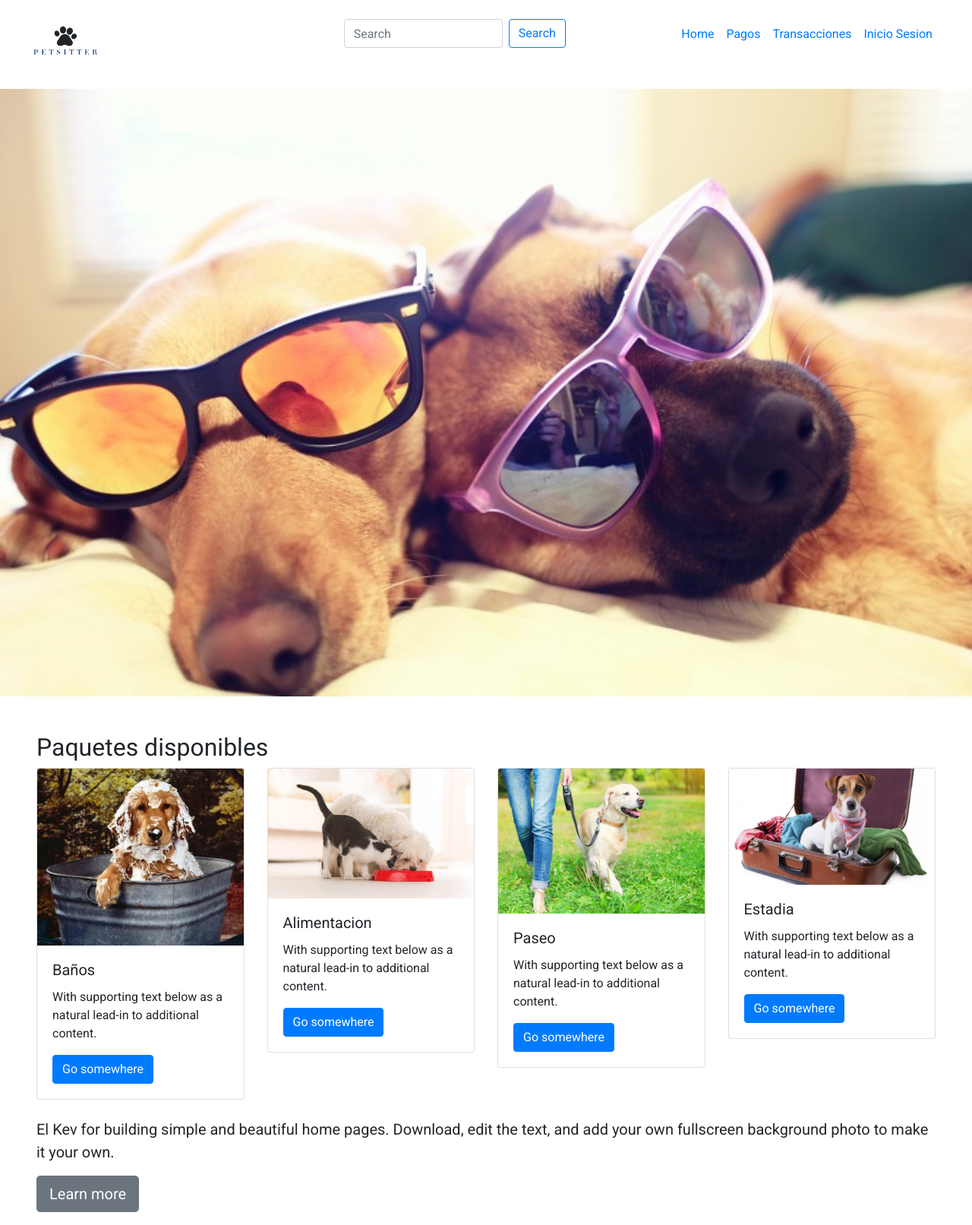
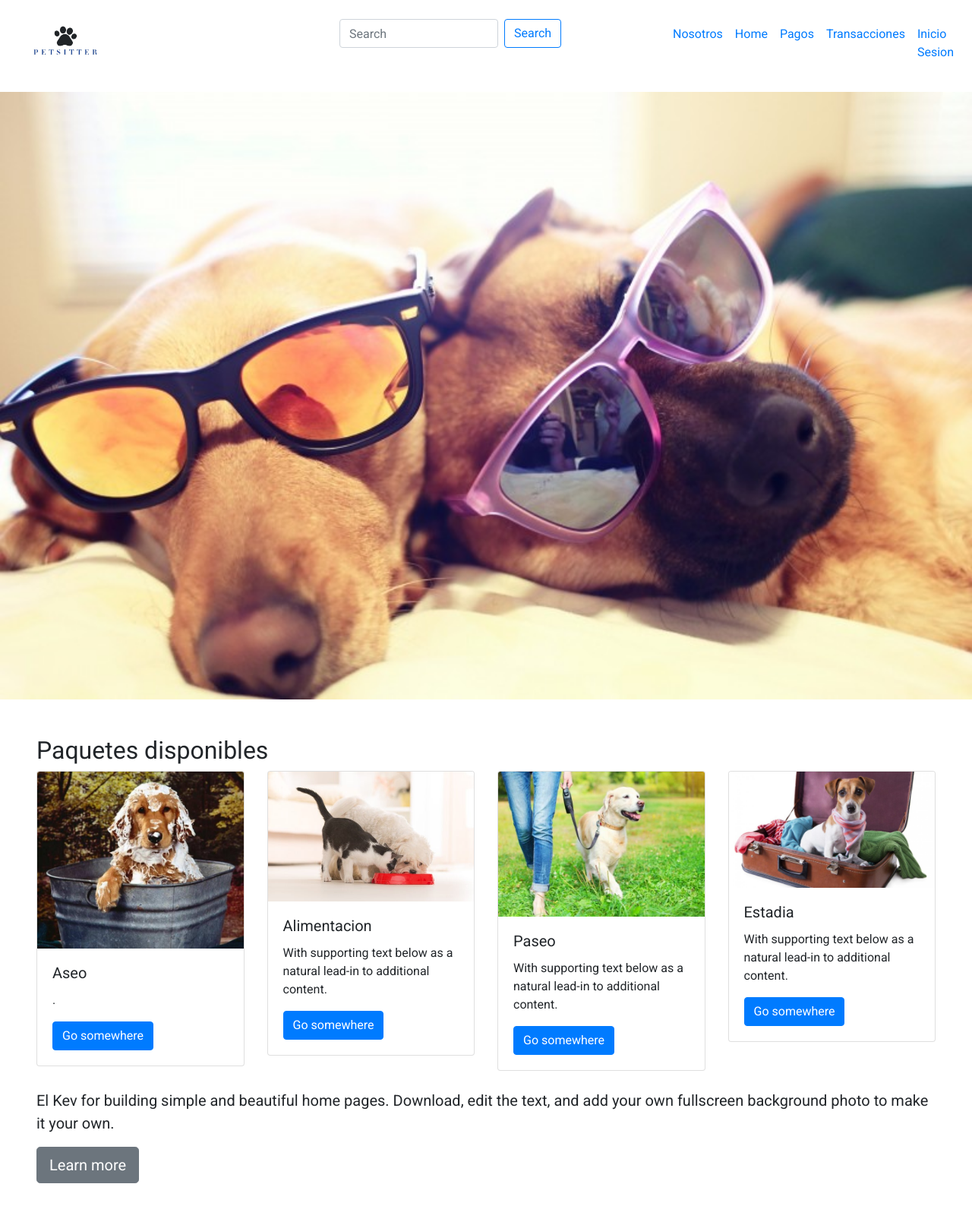
Before and after one commit to tsi553-ambientes-no-propietarios-2019a/proyecto-semestre-pets, a Symfony app: template Pets-Project/templates/home/index.html.twig in a window 1280 px wide. Shown: the top 1613 px of the page at 76% size. Run offline with Twig, Linux system fonts and the light colour scheme; the template is opened without the code that fills it, so the values that code supplies are empty; some libraries are stand-ins or nearby versions.

Commit message:
Nosotros

```diff
--- a/Pets-Project/templates/header.html.twig
+++ b/Pets-Project/templates/header.html.twig
@@ -15,10 +15,12 @@
         </form>
       </nav>
     </div>
+
     <div class="col-md">
     <nav class="navbar navbar-expand-lg">
       <div class="collapse navbar-collapse">
         <div class="navbar-nav justify-content-end">
+          <a class="nav-item nav-link" href="{{path('home')}}">Nosotros</a>
           <a class="nav-item nav-link active" href="{{path('home')}}">Home</a>
           <a class="nav-item nav-link" href="{{path('pago_cliente_index')}}">Pagos</a>
           <a class="nav-item nav-link" href="{{path('transaccion_index')}}">Transacciones</a>
--- a/Pets-Project/templates/home/index.html.twig
+++ b/Pets-Project/templates/home/index.html.twig
@@ -27,8 +27,8 @@
                         <div class="card">
                             <img src="{{asset('img/servicio/card1.jpg')}}" class="card-img-top" alt="...">
                         <div class="card-body">
-                            <h5 class="card-title">Baños</h5>
-                            <p class="card-text">With supporting text below as a natural lead-in to additional content.</p>
+                            <h5 class="card-title">Aseo</h5>
+                            <p class="card-text">.</p>
                             <a href="#" class="btn btn-primary">Go somewhere</a>
                         </div>
                         </div>
```
Also changed, not shown: Pets-Project/templates/home/Ayuda.html.twig (added).
